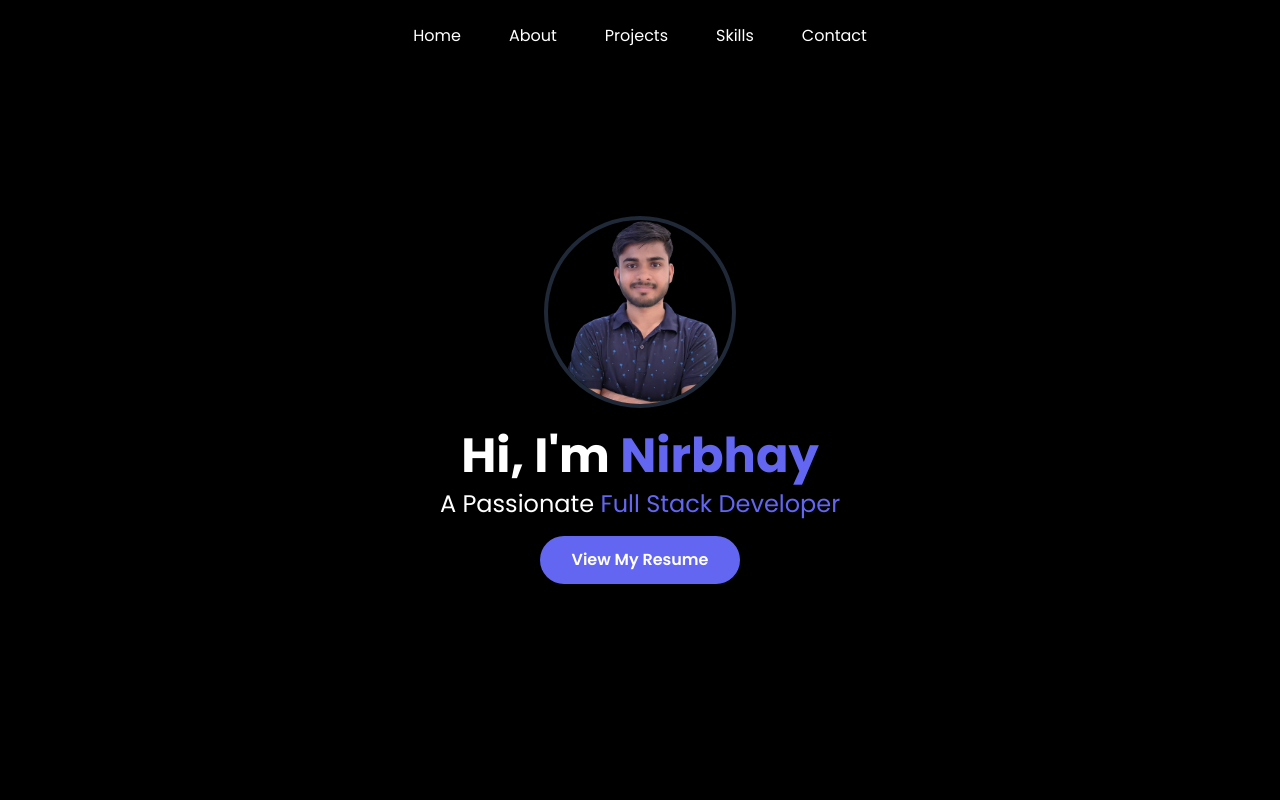
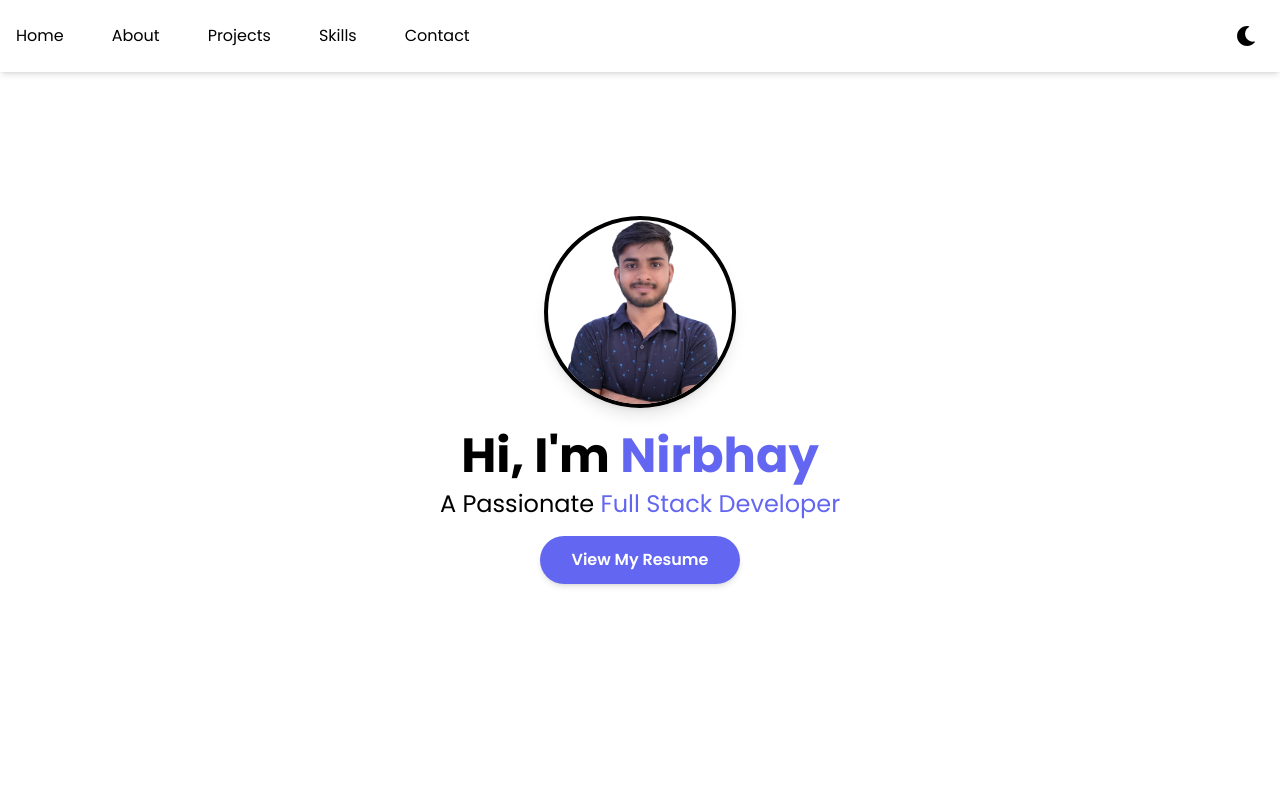
Before and after one commit to NirbhaySingh74/portfoio, a React (Vite) app: page / in a window 1280 px wide. Shown: the top 800 px of the page. Built offline with nearby package versions, Linux system fonts and the light colour scheme.

Commit message:
About Header And Hero updated

```diff
--- a/package.json
+++ b/package.json
@@ -10,6 +10,7 @@
     "preview": "vite preview"
   },
   "dependencies": {
+    "@heroicons/react": "^2.1.5",
     "framer-motion": "^11.3.29",
     "react": "^18.3.1",
     "react-dom": "^18.3.1",
--- a/src/App.css
+++ b/src/App.css
@@ -1,3 +1,13 @@
+:root {
+  --background-color: white;
+  --text-color: black;
+}
+
+[data-theme="dark"] {
+  --background-color: black;
+  --text-color: white;
+}
+
 body,
 html {
   margin: 0;
@@ -5,5 +15,15 @@ html {
   box-sizing: border-box;
   width: 100%;
   height: 100%;
-  background-color: black;
+  background-color: var(--background-color);
+  color: var(--text-color);
+  transition: background-color 0.3s ease, color 0.3s ease;
 }
+
+:root {
+  --hover-color: #4c51bf;
+}
+
+[data-theme="dark"] {
+  --hover-color: #9f7aea;
+}
--- a/src/components/Header.tsx
+++ b/src/components/Header.tsx
@@ -1,9 +1,10 @@
 import React from "react";
+import ThemeToggleButton from "./ThemeToggleButton";
 
 const Header: React.FC = () => {
   return (
-    <header className="w-full py-4 bg-black text-white fixed top-0 left-0 z-10 shadow-md">
-      <div className="container mx-auto px-4">
+    <header className="w-full py-4 fixed top-0 left-0 z-10 shadow-md bg-[var(--background-color)] text-[var(--text-color)]">
+      <div className="container mx-auto px-4 flex justify-between items-center">
         <nav>
           <ul className="grid grid-cols-3 gap-4 text-center md:flex md:justify-center md:space-x-8">
             <li className="col-span-1">
@@ -31,7 +32,6 @@ const Header: React.FC = () => {
               </a>
             </li>
 
-            {/* Second Row (2 items on small screens) */}
             <li className="col-span-1 md:col-auto">
               <a
                 href="#skills"
@@ -50,6 +50,7 @@ const Header: React.FC = () => {
             </li>
           </ul>
         </nav>
+        <ThemeToggleButton />
       </div>
     </header>
   );
--- a/src/components/Hero.tsx
+++ b/src/components/Hero.tsx
@@ -4,11 +4,11 @@ import profilePic from "../assets/profilePic.png";
 
 const Hero: React.FC = () => {
   return (
-    <section className="bg-black text-white h-screen flex flex-col justify-center items-center text-center px-4">
+    <section className="h-screen flex flex-col justify-center items-center text-center px-4 bg-[var(--background-color)] text-[var(--text-color)]">
       <motion.img
         src={profilePic}
         alt="Profile"
-        className="w-32 h-32 md:w-48 md:h-48 rounded-full mb-6 border-4 border-gray-800 shadow-lg"
+        className="w-32 h-32 md:w-48 md:h-48 rounded-full mb-6 border-4 border-[var(--border-color)] shadow-lg"
         initial={{ opacity: 0, scale: 0.8 }}
         animate={{ opacity: 1, scale: 1 }}
         transition={{ duration: 0.6 }}
--- /dev/null
+++ b/src/components/ThemeToggleButton.tsx
@@ -0,0 +1,23 @@
+import React, { useEffect, useState } from "react";
+import { FaSun, FaMoon } from "react-icons/fa";
+
+const ThemeToggleButton: React.FC = () => {
+  const [theme, setTheme] = useState(localStorage.getItem("theme") || "light");
+
+  useEffect(() => {
+    document.documentElement.setAttribute("data-theme", theme);
+    localStorage.setItem("theme", theme);
+  }, [theme]);
+
+  const toggleTheme = () => {
+    setTheme((prevTheme) => (prevTheme === "light" ? "dark" : "light"));
+  };
+
+  return (
+    <button onClick={toggleTheme} className="p-2 text-xl">
+      {theme === "light" ? <FaMoon /> : <FaSun />}
+    </button>
+  );
+};
+
+export default ThemeToggleButton;
--- a/tailwind.config.js
+++ b/tailwind.config.js
@@ -1,5 +1,6 @@
 /** @type {import('tailwindcss').Config} */
 export default {
+  darkMode: "class", // Use 'media' for system preference-based dark mode
   content: ["./index.html", "./src/**/*.{js,ts,jsx,tsx}"],
   theme: {
     extend: {
```
Also changed, not shown: src/components/About.tsx (+0 -11 lines), 1 other file (tests, documents, lock files or other folders).
